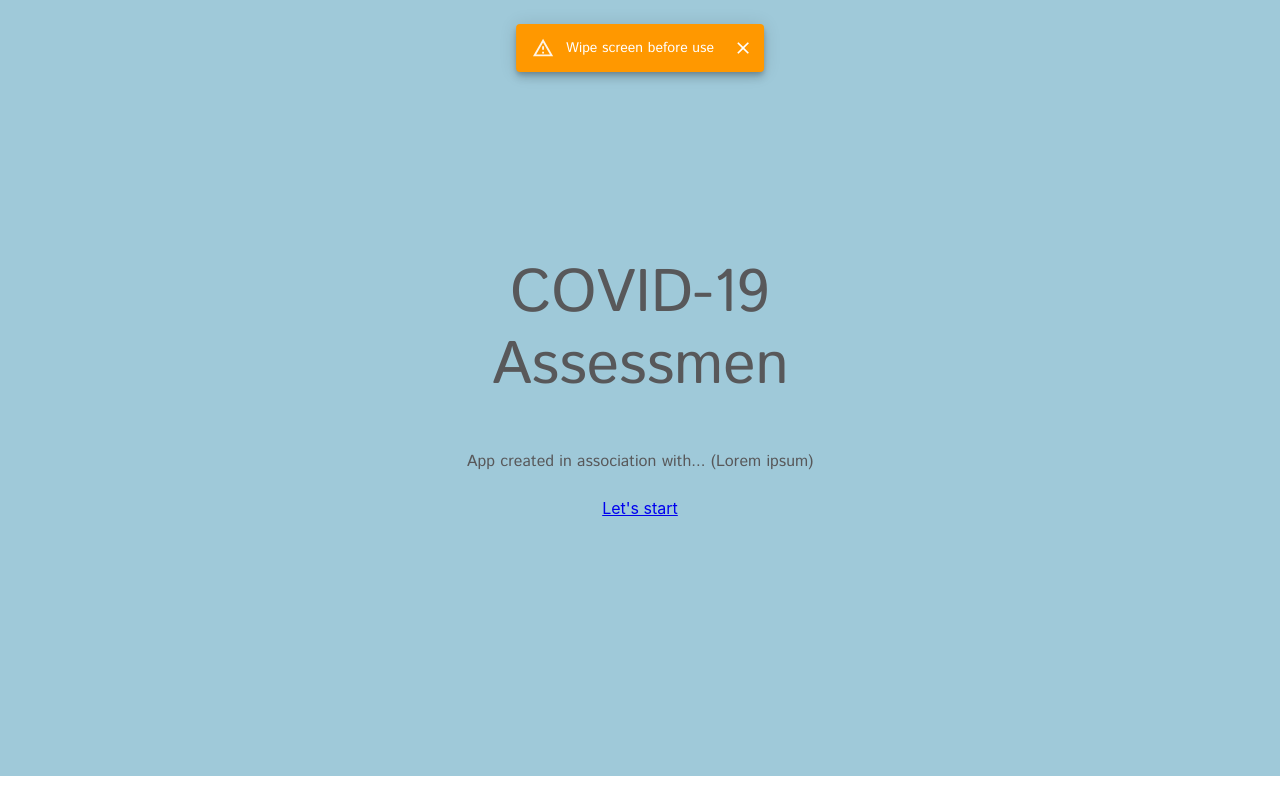
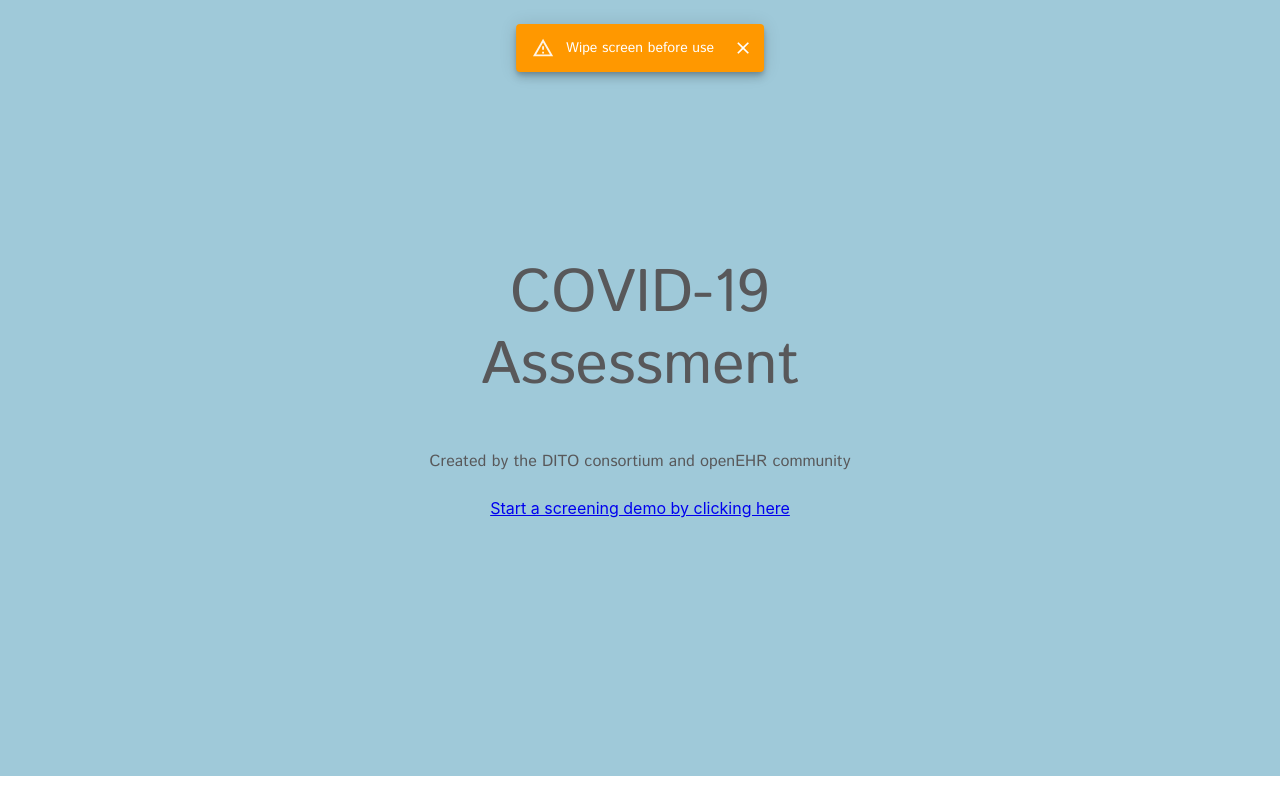
Before and after one commit to AppertaFoundation/COVID-19-screening-interface, a React (Create React App) app in the folder frontend/: page /welcome in a window 1280 px wide. Shown: the top 800 px of the page. Built offline with nearby package versions, Linux system fonts and the light colour scheme.

Commit message:
Fixed typo, made text changes

```diff
--- a/frontend/src/common/Pages/Intro/index.js
+++ b/frontend/src/common/Pages/Intro/index.js
@@ -59,7 +59,7 @@ export default () => {
           variant="h2"
           component="h1"
         >
-          Assessmen
+          Assessment
         </Typography>
       </Grid>
       <Grid item spacing={0}>
@@ -69,10 +69,10 @@ export default () => {
           variant="body1"
           component="p"
         >
-          App created in association with... (Lorem ipsum)
+          Created by the DITO consortium and openEHR community
         </Typography>
       </Grid>
-      <Link to="/sign-in">Let's start</Link>
+      <Link to="/sign-in">Start a screening demo by clicking here</Link>
     </Grid>
   );
 };
```
